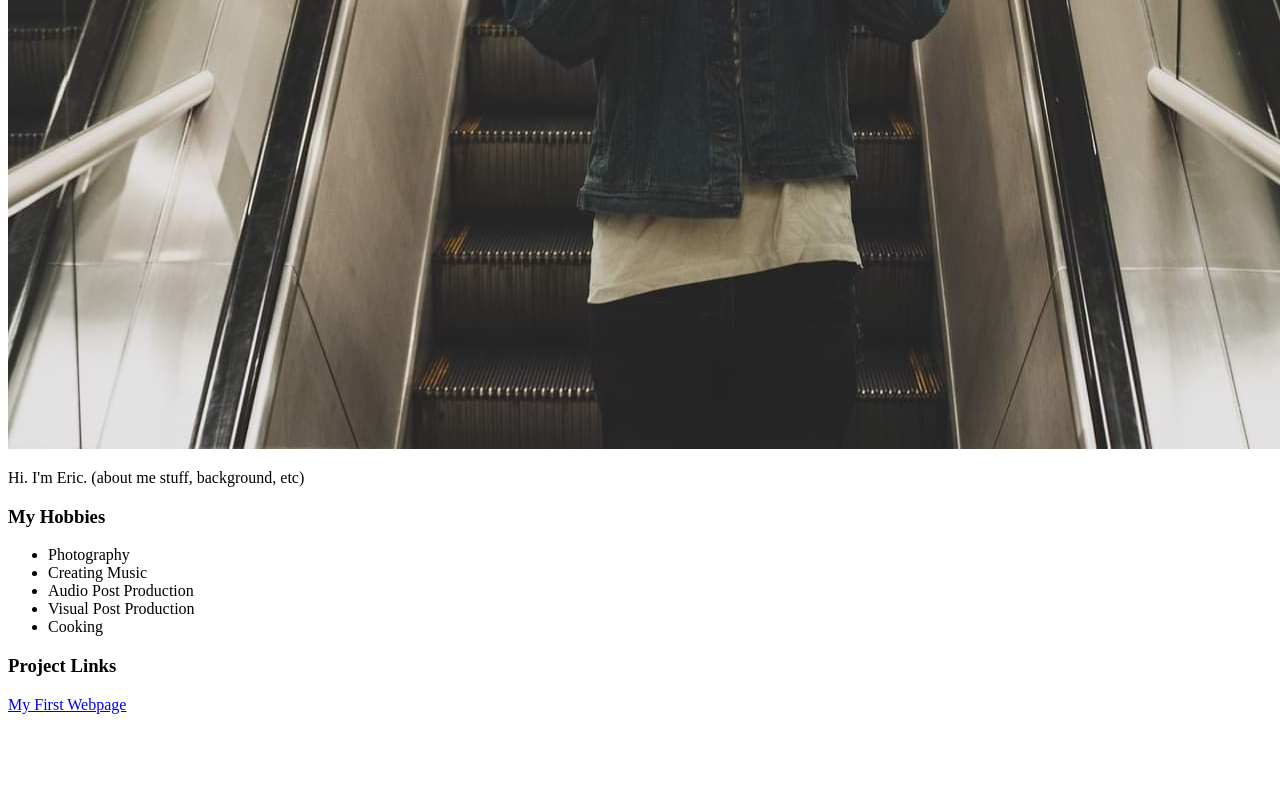
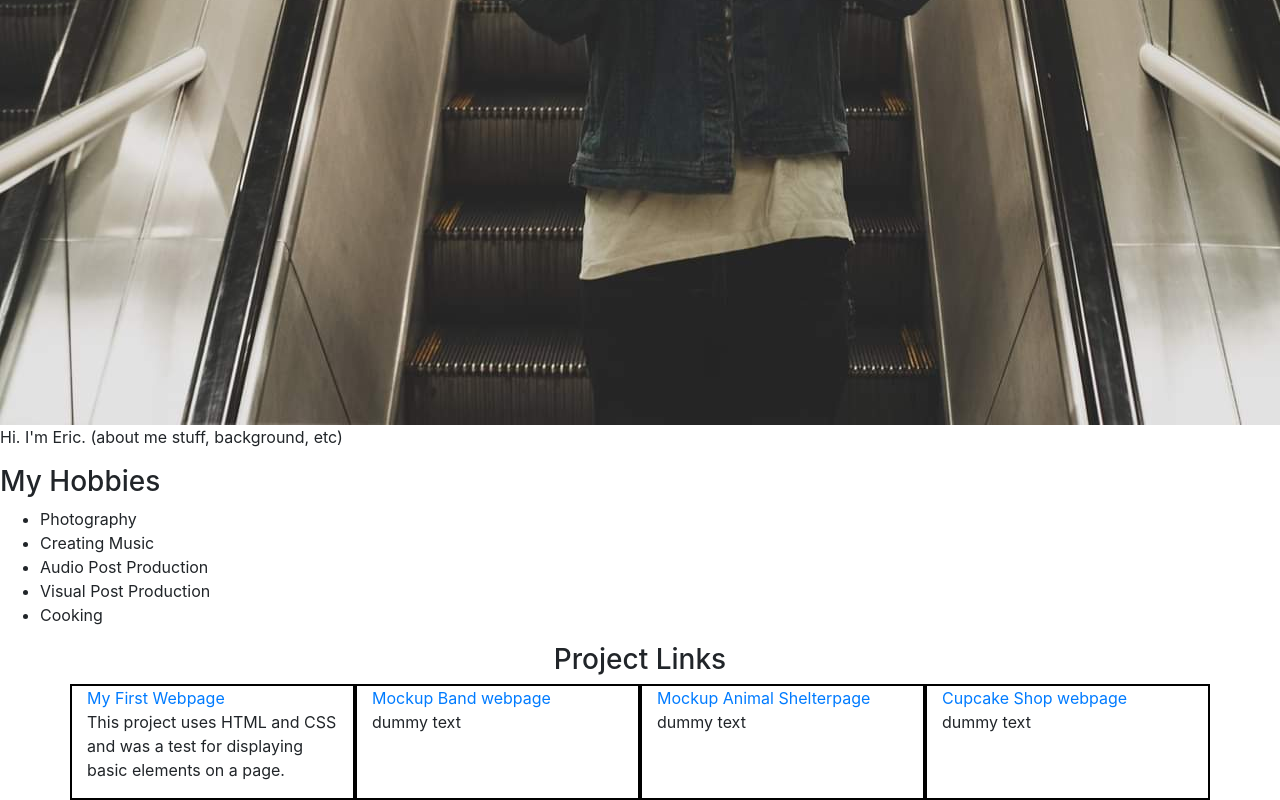
Before and after one commit to Cruduper/portfolio, a plain HTML site: page index.html in a window 1280 px wide. Shown: the part 591-1391 px from the top of the page. Before the commit the page ends 1313 px from the top, so only its background shows below. Drawn offline with Linux system fonts and the light colour scheme.

Commit message:
added bootstrap grid, center aligned some headers

```diff
--- a/css/styles.css
+++ b/css/styles.css
@@ -0,0 +1,7 @@
+.col-3 {
+  border: 2px solid black;
+}
+
+.text-align {
+  text-align: center;
+}
--- a/index.html
+++ b/index.html
@@ -1,18 +1,15 @@
 <!DOCTYPE html>
 <html lang="en">
 <head>
-  <link href="css/boostrap.css" rel="stylesheet" type="text/css">
+  <link href="css/bootstrap.css" rel="stylesheet" type="text/css">
   <link href="css/styles.css" rel="stylesheet" type="text/css">
   <Title>Portfolio</Title>
 </head>
 <body>
   <div>
-    <h1>My Portfolio Page</h1>
+    <h1 class="text-align">My Portfolio Page</h1>
 
     <img src="img/eric.jpg">
-
-
-
 
     <p> Hi. I'm Eric. (about me stuff, background, etc)
       <h3>My Hobbies</h3>
@@ -25,8 +22,36 @@
       </ul>
     </p>
 
-    <h3>Project Links</h3>
-    <a href="https://cruduper.github.io/my-first-webpage/">My First Webpage</a>
+    <h3 class="text-align">Project Links</h3>
+
+    <div class="container">
+      <div class="row">
+        <div class="col-3">
+          <a href="https://cruduper.github.io/my-first-webpage/">My First Webpage</a>
+          <p>
+            This project uses HTML and CSS and was a test for displaying basic elements on a page.
+          </p>
+        </div>
+        <div class="col-3">
+          <a href="https://cruduper.github.io/band-website/">Mockup Band webpage</a>
+          <p>
+            dummy text
+          </P>
+        </div>
+        <div class="col-3">
+          <a href="https://cruduper.github.io/animal-shelter/">Mockup Animal Shelterpage</a>
+           <p>
+            dummy text
+          </P>
+        </div>
+        <div class="col-3">
+          <a href="https://cruduper.github.io/cupcake-shop/">Cupcake Shop webpage</a>
+           <p>
+            dummy text
+          </P>
+        </div>
+      </div>
+    </div>
   </div>
 <body>
 
```
